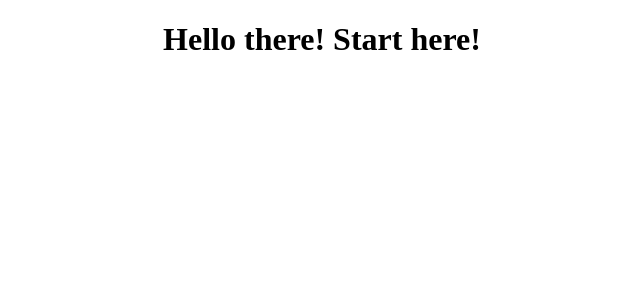
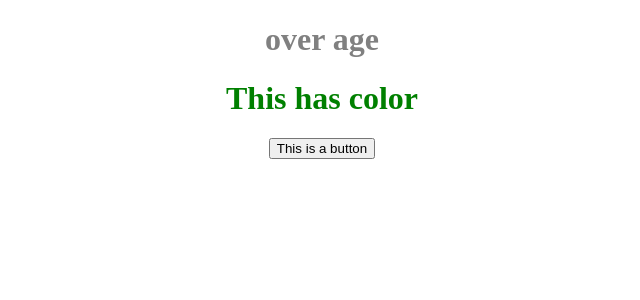
Before and after one commit to SilasFas/React-studies-1, a React (Create React App) app: page / in a window 1280 px wide. Shown: the top 300 px of the page, without its empty margins (318-958 px from the left). Built offline with nearby package versions, Linux system fonts and the light colour scheme.

Commit message:
conditional redering and CSS

```diff
--- a/src/App.js
+++ b/src/App.js
@@ -1,11 +1,41 @@
 import './App.css';
+import './Index.css';
 
 function App() {
+
+  const age = 18
+  const isGreen = true
+
   return (
     <div className="App">
-      <h1>Hello there! Start here!</h1>
+      {age >= 18 ? <h1>over age</h1> : <h1>under age</h1>}
+    <h1 style={{color: isGreen ? 'green' : 'red'}}>This has color</h1>
+
+    {isGreen && <button>This is a button</button>}
     </div>
   );
 }
 
 export default App;
+
+
+
+
+// conditional in react
+// {age >= 18 ? <h1>over age</h1> : <h1>underage</h1>}
+
+/* conditional in react
+function App() {
+
+  const age = 15
+
+  if (age >= 18) {
+    return <h1>over age</h1>
+  }
+  return (
+    <div className="App">
+      <h1>Under age</h1>
+    </div>
+  );
+}
+*/
--- /dev/null
+++ b/src/Index.css
@@ -0,0 +1,3 @@
+h1 {
+    color: gray;
+}
```
